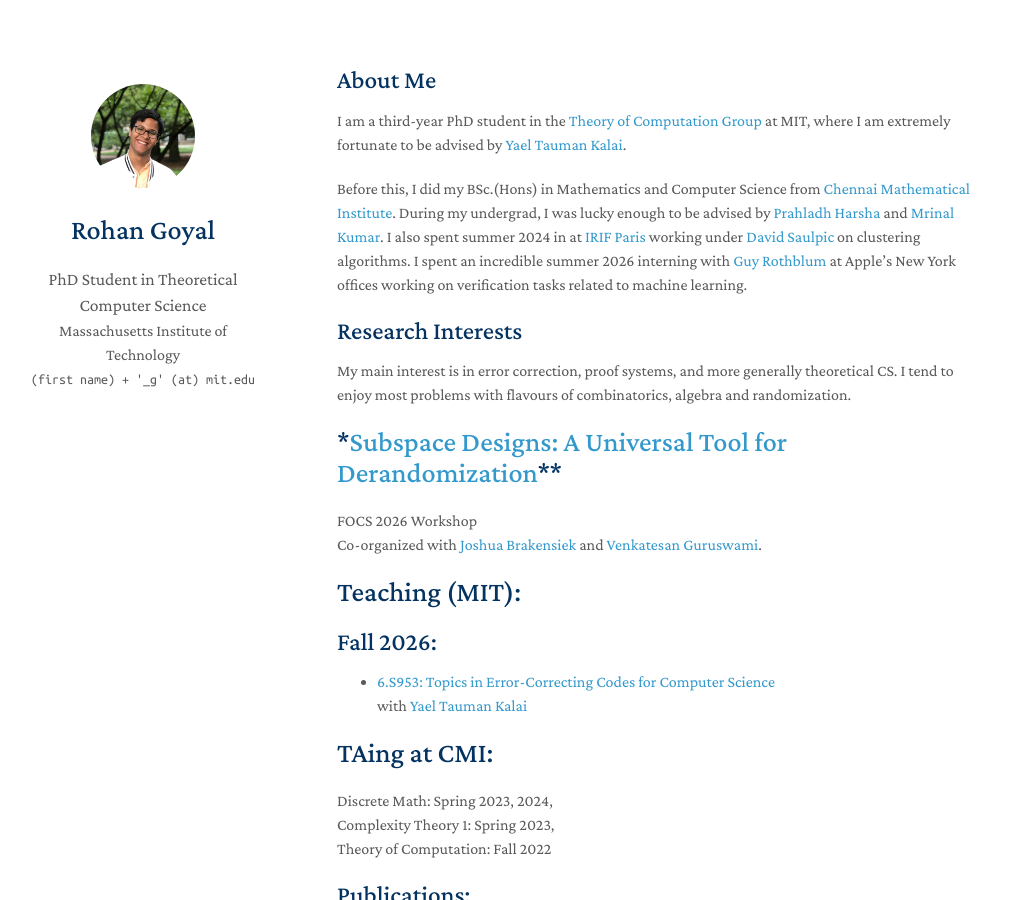
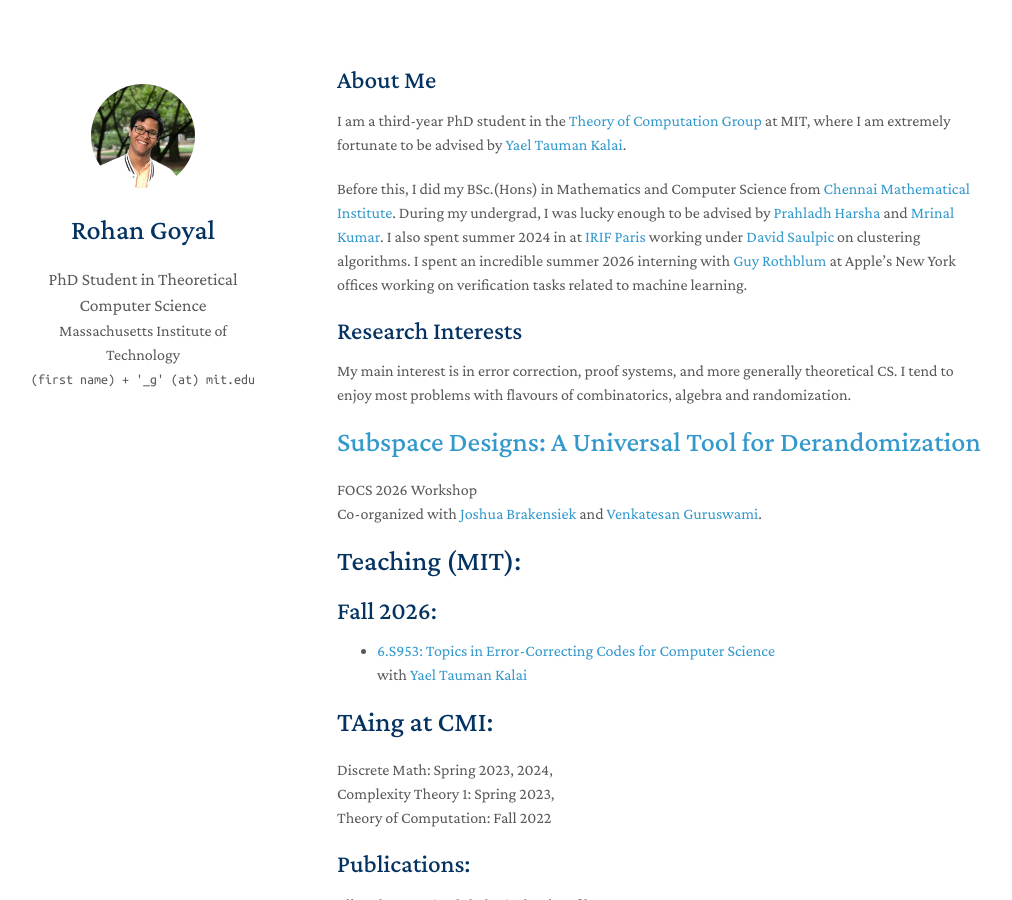
Before and after one commit to goyal-rohan/goyal-rohan.github.io, a Jekyll site: the page built from index.md, in a window 1280 px wide and 900 px high. Shown: the whole window, without its empty margins (133-1145 px from the left). Built offline with Jekyll 4.4.1, drawn with Linux system fonts in a browser that asks for light colours; nearby versions of some CDN libraries; a style sheet for code colours, icons or effects is not loaded; our own code applies the rules of GitHub Pages for plain Markdown files.

Commit message:
hanging asterisks

```diff
--- a/index.md
+++ b/index.md
@@ -13,7 +13,7 @@ Before this, I did my BSc.(Hons) in Mathematics and Computer Science from [Chenn
 
 My main interest is in error correction, proof systems, and more generally theoretical CS. I tend to enjoy most problems with flavours of combinatorics, algebra and randomization.
 
-# *[Subspace Designs: A Universal Tool for Derandomization](https://goyal-rohan.github.io/subspace-designs-focs/)**<br>
+# [Subspace Designs: A Universal Tool for Derandomization](https://goyal-rohan.github.io/subspace-designs-focs/)<br>
   FOCS 2026 Workshop<br>
   Co-organized with [Joshua Brakensiek](https://jbrakensiek.github.io/) and [Venkatesan Guruswami](https://people.eecs.berkeley.edu/~venkatg/).
 
```
